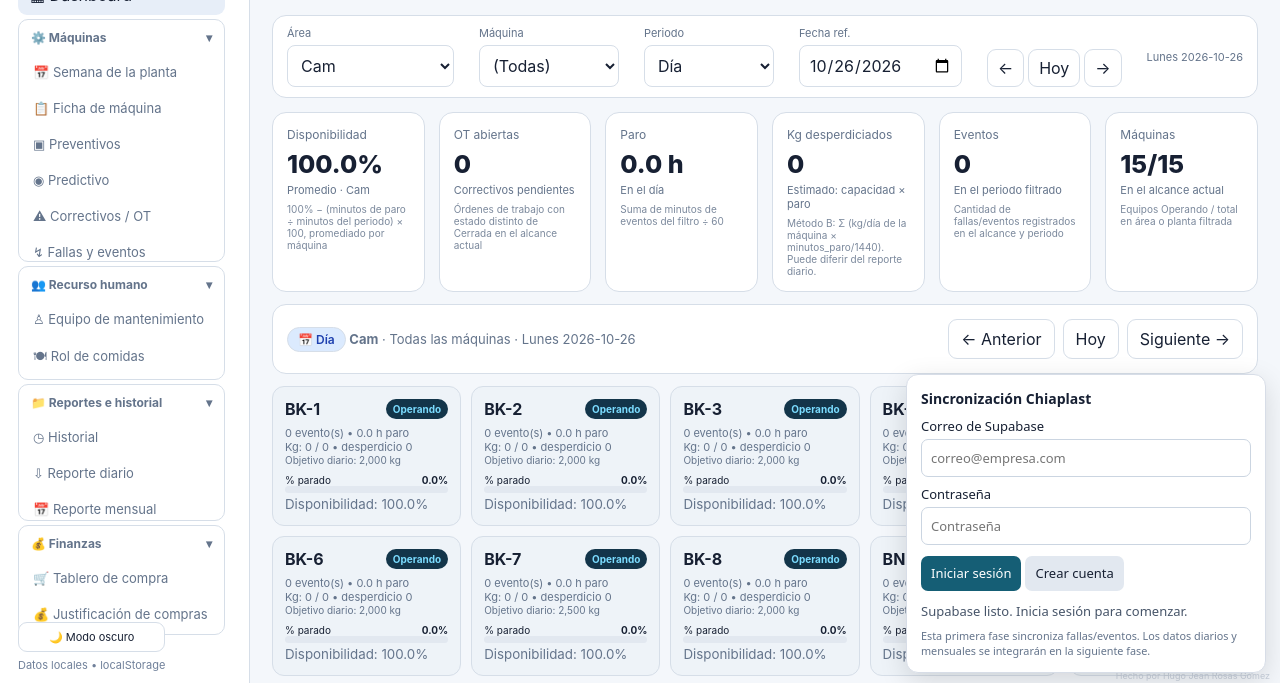
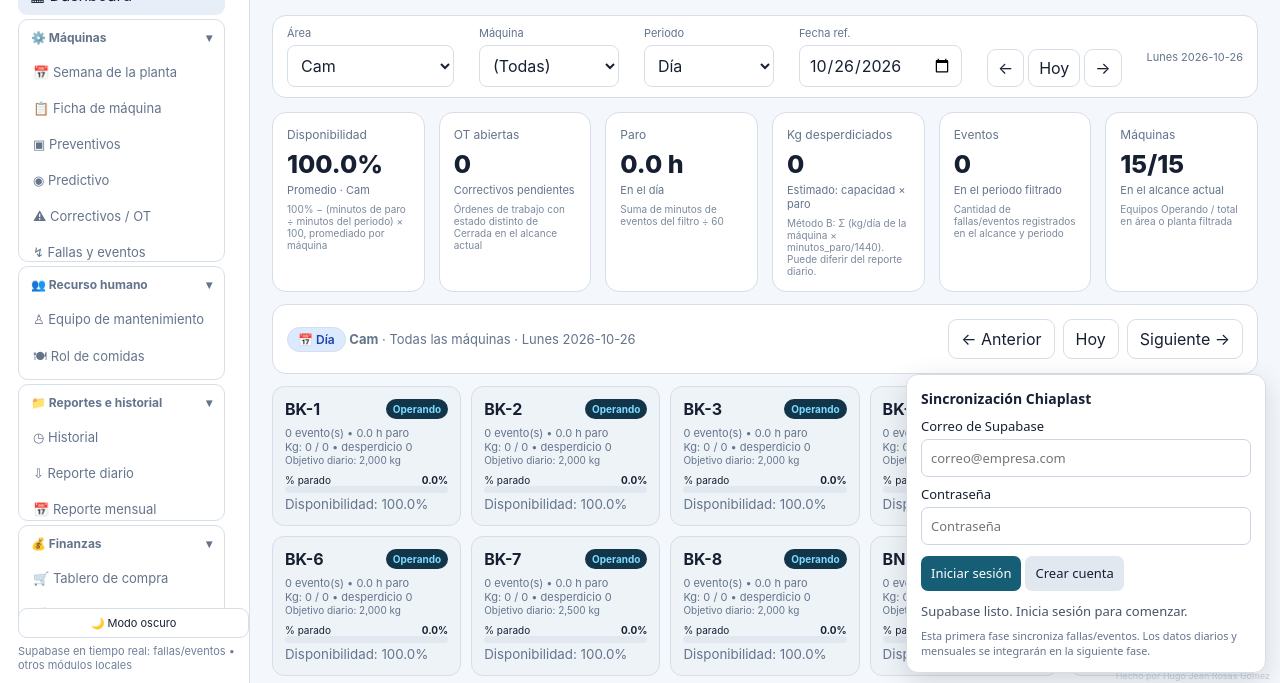
Before and after one commit to Jeanixxx/Chiaplast-stadistics, an Electron app: page index.html in a window 1280 px wide. Shown: the part 113-796 px from the top of the page. Drawn offline with nearby package versions, Linux system fonts and the light colour scheme.

Commit message:
Clarify which data is currently synced to Supabase

```diff
--- a/index.html
+++ b/index.html
@@ -64,7 +64,7 @@
   </nav>
   <div class="sidebar-footer">
     <button class="btn" style="width:100%;padding:7px;font-size:11px" onclick="toggleDarkMode()" id="darkModeBtn">🌙 Modo oscuro</button>
-    <span>Datos locales • localStorage</span>
+    <span>Supabase en tiempo real: fallas/eventos • otros módulos locales</span>
   </div>
   <div style="position:fixed;bottom:6px;right:10px;font-size:9px;color:#c7cfdb;pointer-events:none;z-index:1;user-select:none">Hecho por Hugo Jean Rosas Gómez</div>
 </aside>
```
